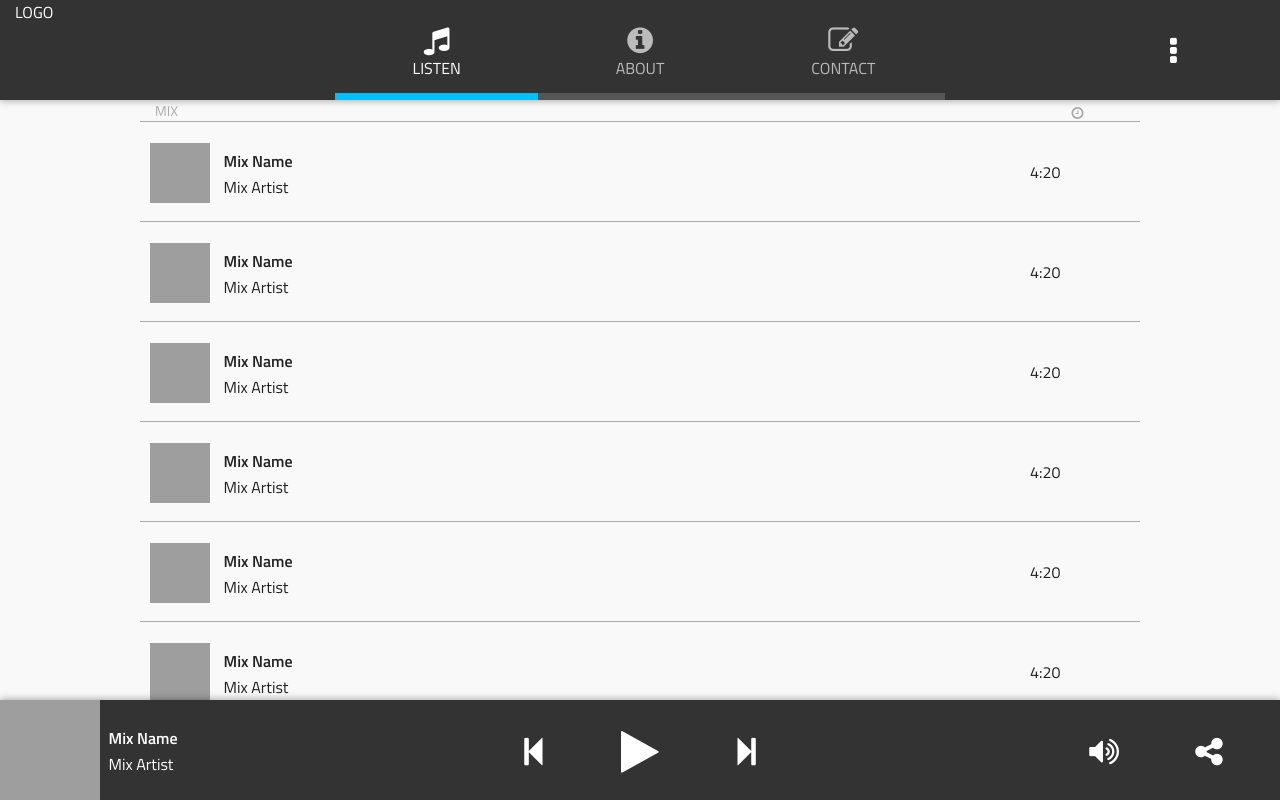
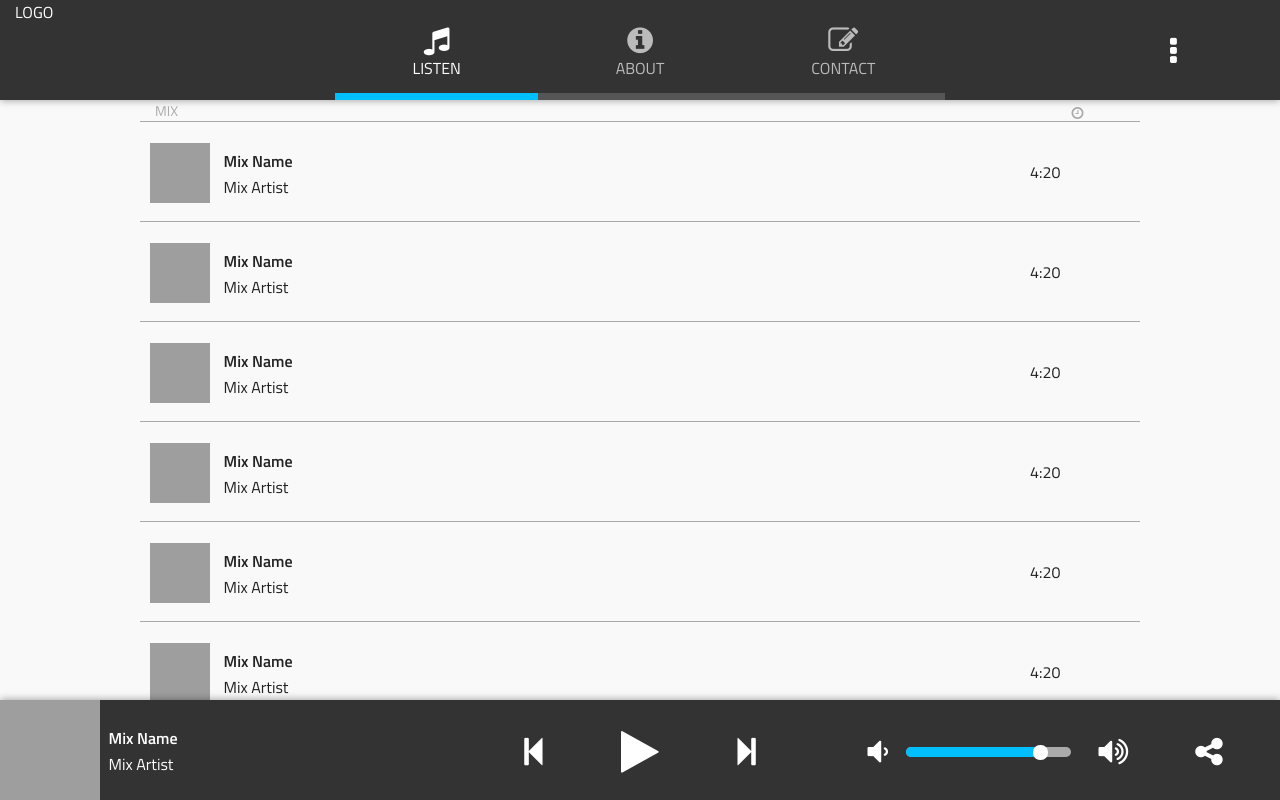
Before and after one commit to deeptechstudios/edmss-frontend, a plain HTML site: page index.html in a window 1280 px wide. Drawn offline with nearby package versions, Linux system fonts and the light colour scheme; grey boxes are pictures that could not be loaded.

Commit message:
Implemented volume slider

```diff
--- a/css/edmss.css
+++ b/css/edmss.css
@@ -269,7 +269,7 @@ a.item.current, a.item:hover {
     margin-right: 5px;
 }
 
-.player span {
+.player span#track-info {
     display: inline-block !important;
     position: relative;
 }
@@ -285,19 +285,61 @@ a.item.current, a.item:hover {
 }
 
 .volume-wrapper {
-    text-align: left;
+    padding: 0 1em;
+}
+
+.volume-wrapper .columns {
+    padding: 0;
 }
 
 .volume-hidden {
-    padding-left: 1em !important;
-    opacity: 0;
+    opacity: 1;
     transition: opacity 200ms;
 }
 
-#volume-slider {
+#slider-wrapper {
     display: table-cell;
+    margin-left: 5px;
 }
 
+#volume-slider {
+    display: inline-block;
+    width: 100%;
+    height: 10px;
+    margin: 0 auto;
+
+    background-color: #aaa;
+
+    -webkit-border-radius: 5px;
+    -moz-border-radius: 5px;
+    border-radius: 5px;
+}
+
+#volume-slider .ui-slider-range {
+    position: absolute;
+    height: 10px;
+
+    background-color: deepskyblue;
+
+    -webkit-border-radius: 5px;
+    -moz-border-radius: 5px;
+    border-radius: 5px;
+}
+
+#volume-slider .ui-slider-handle {
+    position: absolute;
+    width: 15px;
+    height: 15px;
+    margin-left: -5px;
+    margin-top: -2px;
+    background-color: #fff;
+
+    -webkit-border-radius: 7px;
+    -moz-border-radius: 7px;
+    border-radius: 7px;
+
+    outline: none;
+}
 
 
 /* Share Menu */
--- a/index.html
+++ b/index.html
@@ -284,7 +284,7 @@
         <div class="player row">
             <div class="small-3 medium-4 large-4 columns" style="min-width: 100px;">
                 <img src="http://images-mix.netdna-ssl.com/w/100/h/100/q/85/upload/images/profile/475821f6-feb3-43ce-aa08-f50f568167c4.jpg">
-                <span class="hide-for-small">
+                <span id="track-info" class="hide-for-small">
                     <span class="track-name">Mix Name</span><br/>
                     <span class="track-artist">Mix Artist</span>
                 </span>
@@ -312,11 +312,13 @@
                 <div class="player-controls row">
                     <div class="hide-for-small medium-8 large-8 columns">
                         <div class="volume-wrapper row">
-                            <div class="volume-hidden medium-9 large-9 columns">
+                            <div class="volume-hidden medium-2 large-2 columns">
                                 <i class="fa fa-2x fa-volume-down"></i>
+                            </div>
+                            <div id="slider-wrapper" class="volume-hidden medium-7 large-7 columns">
                                 <div id="volume-slider"></div>
                             </div>
-                            <div class="medium-3 large-3 columns">
+                            <div class="medium-2 large-2 columns">
                                 <i class="fa fa-2x fa-volume-up"></i>
                             </div>
                         </div>
--- a/js/main.js
+++ b/js/main.js
@@ -60,5 +60,10 @@ $(function() {
         $('.volume-hidden').css('opacity', 0);
     });
 
-    $('#volume-slider').slider();
+    $('#volume-slider').slider({
+        range: "min",
+        min: 0,
+        max: 100,
+        value: 80
+    });
 });
```
